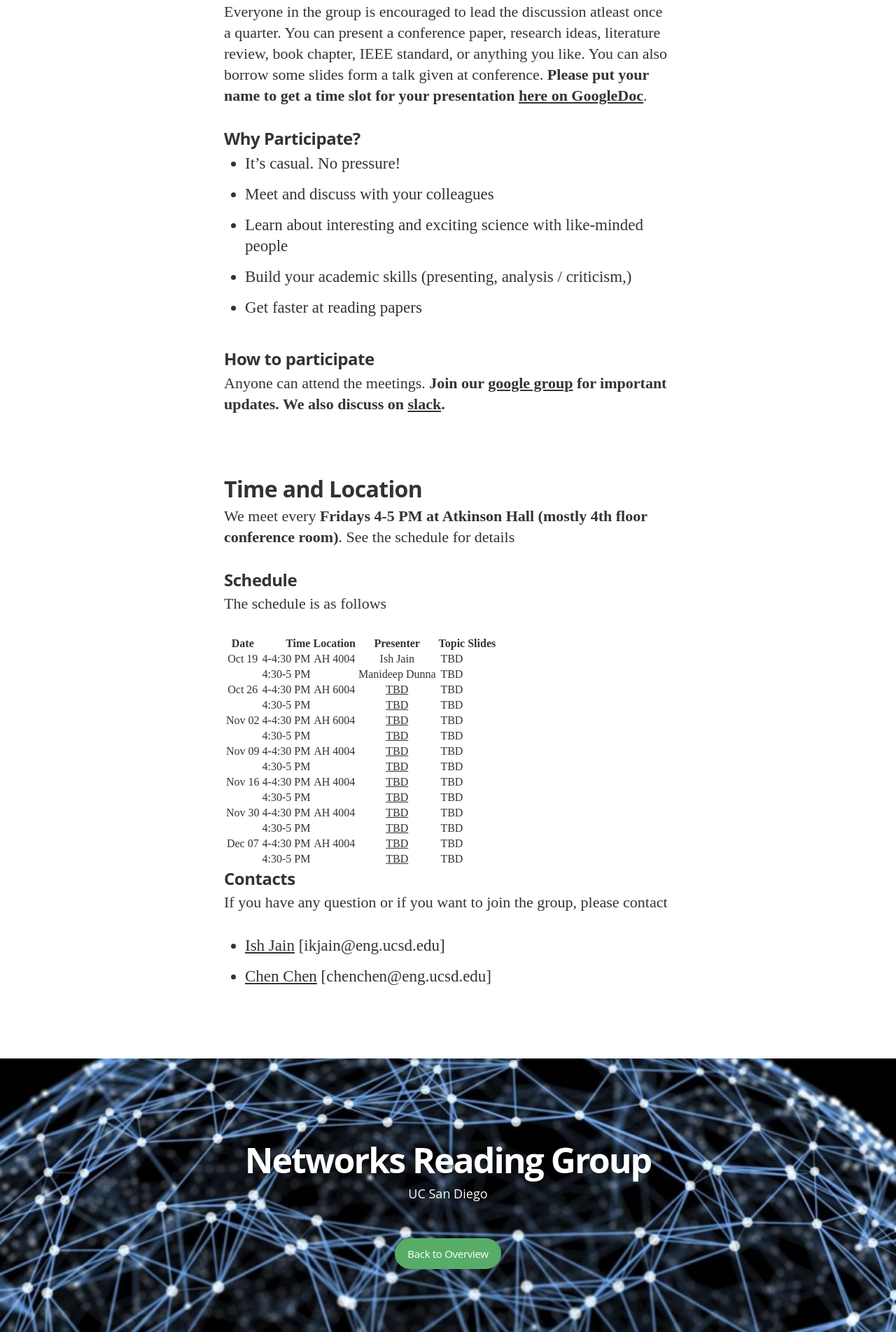
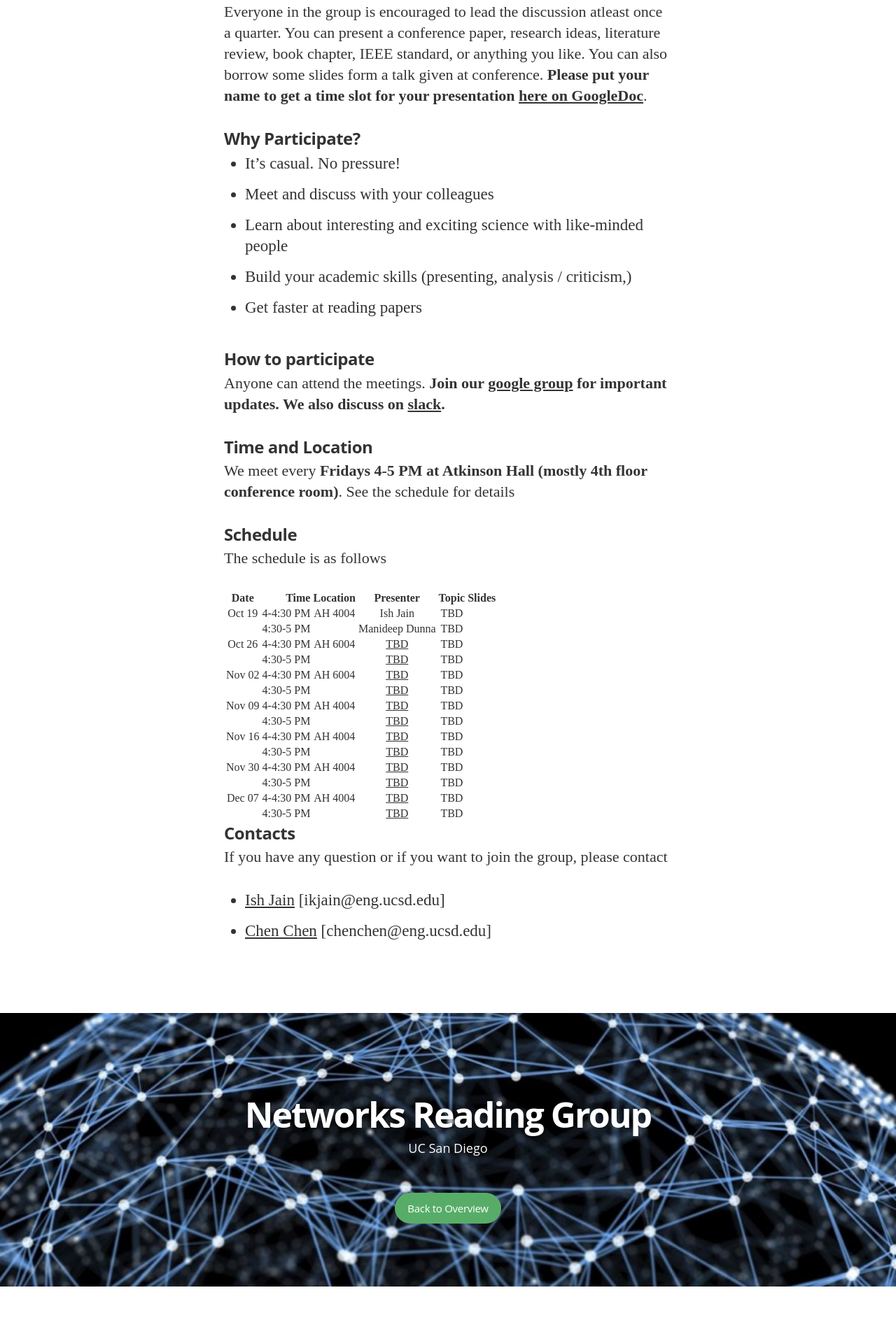
Before and after one commit to nrgucsd/nrgucsd.github.io, a Jekyll site: the page built from _posts/2018-09-01-Reading-Fall2018.markdown, in a window 1280 px wide. Shown: the part 1213-3117 px from the top of the page at 70% size. Built offline with Jekyll 4.4.1, drawn with Linux system fonts in a browser that asks for light colours; nearby versions of some CDN libraries; some web fonts are replaced; after the commit the page ends 3052 px from its top, so only the background shows below that.

```diff
--- a/_posts/2018-09-01-Reading-Fall2018.markdown
+++ b/_posts/2018-09-01-Reading-Fall2018.markdown
@@ -25,7 +25,7 @@ Everyone in the group is encouraged to lead the discussion atleast once a quarte
 Anyone can attend the meetings.
 **Join our [google group](https://groups.google.com/forum/#!forum/nrgucsd) for important updates. We also discuss on [slack](https://join.slack.com/t/nrgucsd/signup).**
 
-## Time and Location
+### Time and Location
 
 We meet every **Fridays 4-5 PM at Atkinson Hall (mostly 4th floor conference room)**. See the schedule for details
 
```
